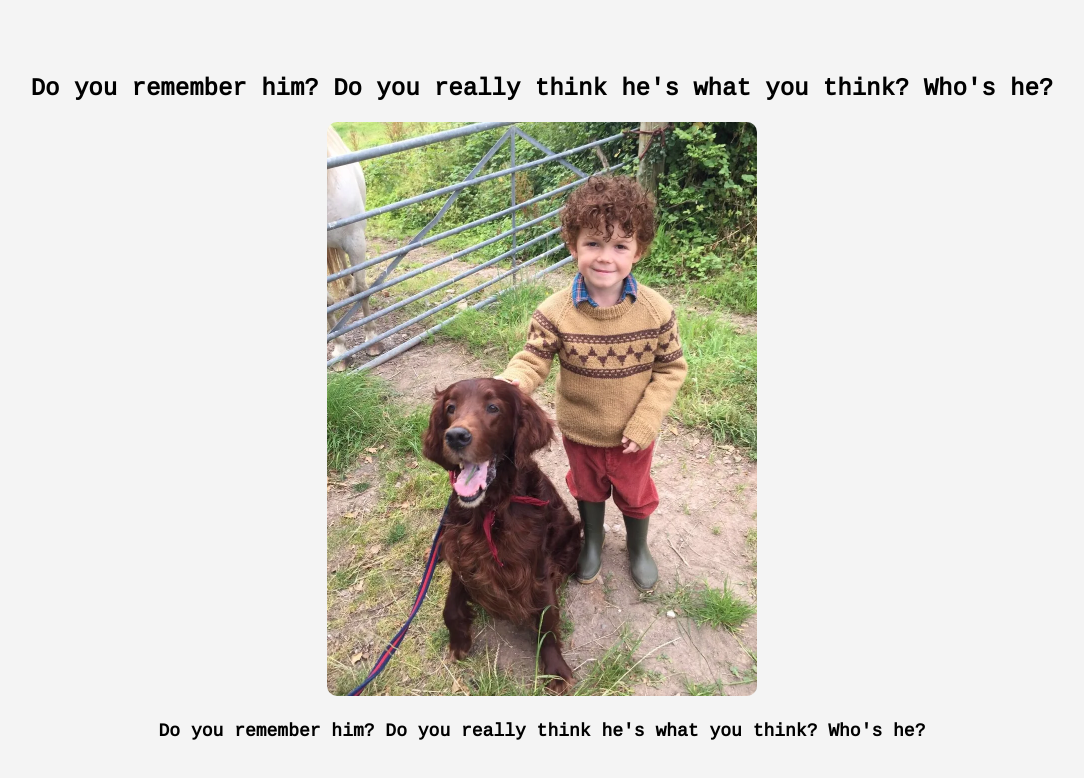
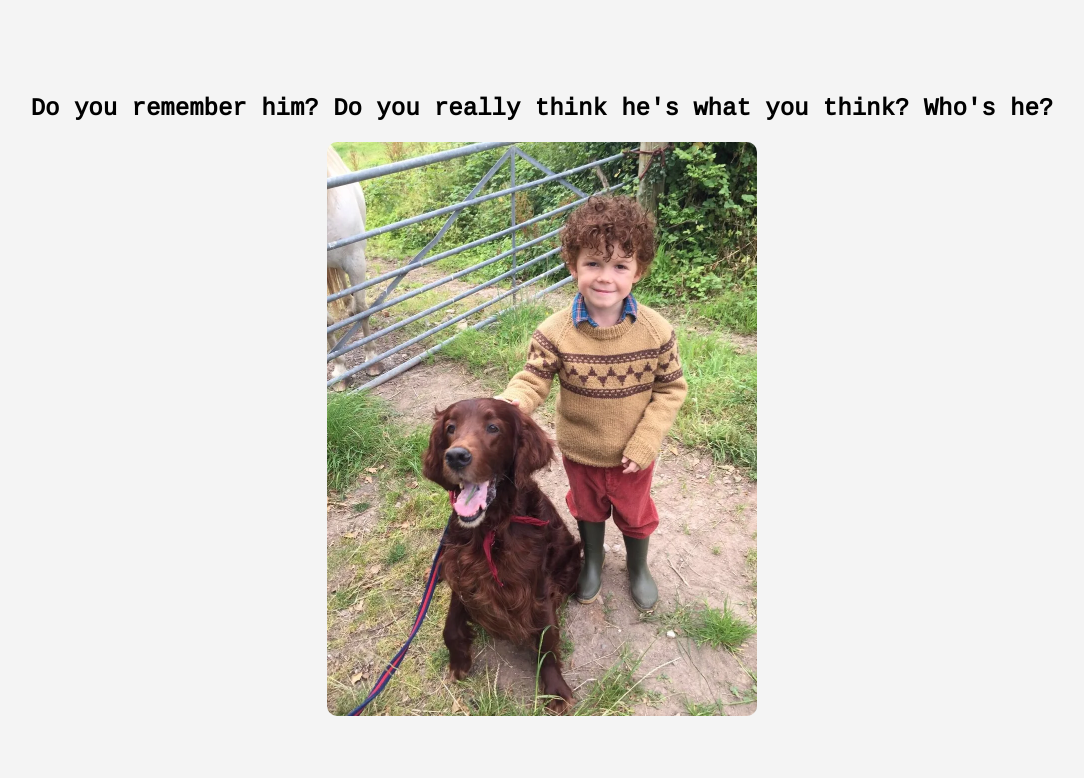
Before and after one commit to kanujlol/QF, a plain HTML site: page index.html in a window 1280 px wide. Shown: the whole page, without its empty margins (98-1182 px from the left). Drawn offline with Linux system fonts and the light colour scheme.

Commit message:
Update index.html

```diff
--- a/index.html
+++ b/index.html
@@ -44,7 +44,6 @@
     <div class="image-container">
         <!-- Add your Redbeard image here -->
         <img src="iimmgg.jpg" alt="img">
-        <div class="caption">Do you remember him? Do you really think he's what you think? Who's he?</div>
     </div>
 
     <script>
```
